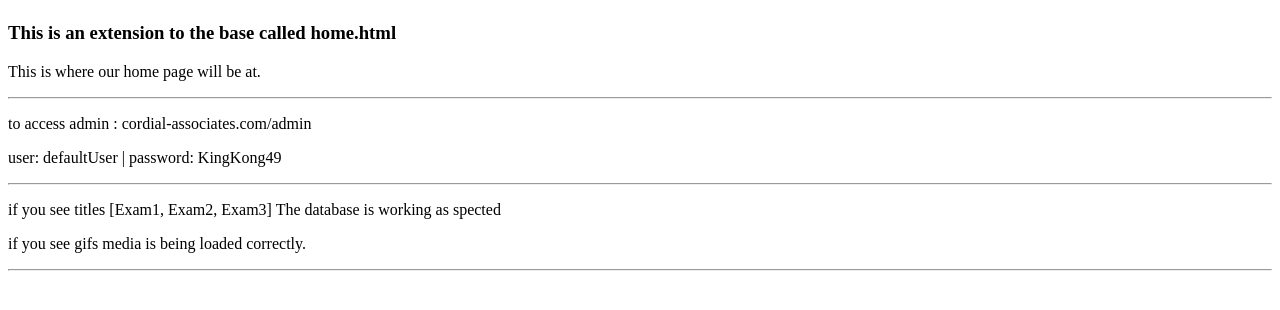
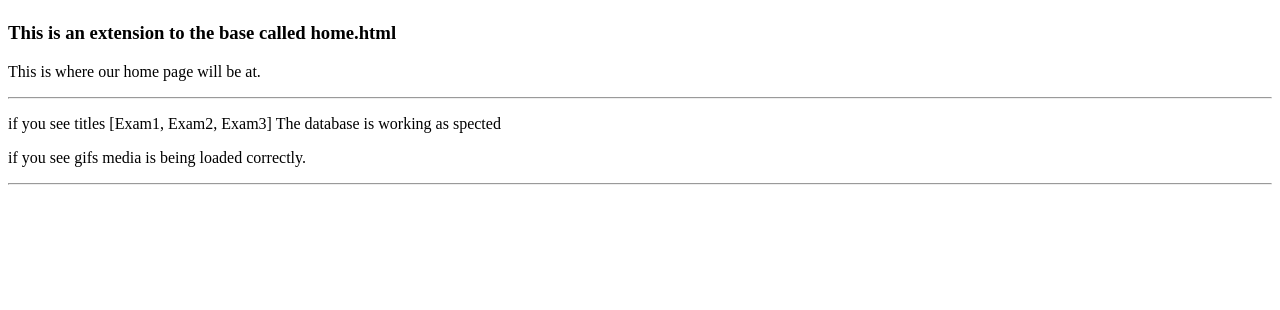
Before and after one commit to HowLoveLee/cordial, a Django app: page /home/ in a window 1280 px wide. Shown: the part 58-368 px from the top of the page. Run offline with Django 5.2, Linux system fonts and the light colour scheme; data that the repository does not hold is empty.

Commit message:
Removed an error.

```diff
--- a/templates/home.html
+++ b/templates/home.html
@@ -7,9 +7,6 @@
     <p>This is where our home page will be at.</p>
     <hr>
 
-    <p>to access admin : cordial-associates.com/admin</p>
-    <p>user: defaultUser | password: KingKong49</p>
-    <hr>
     <p>if you see titles [Exam1, Exam2, Exam3] The database is working as spected</p>
     <p>if you see gifs media is being loaded correctly.</p>
     <hr>
```
